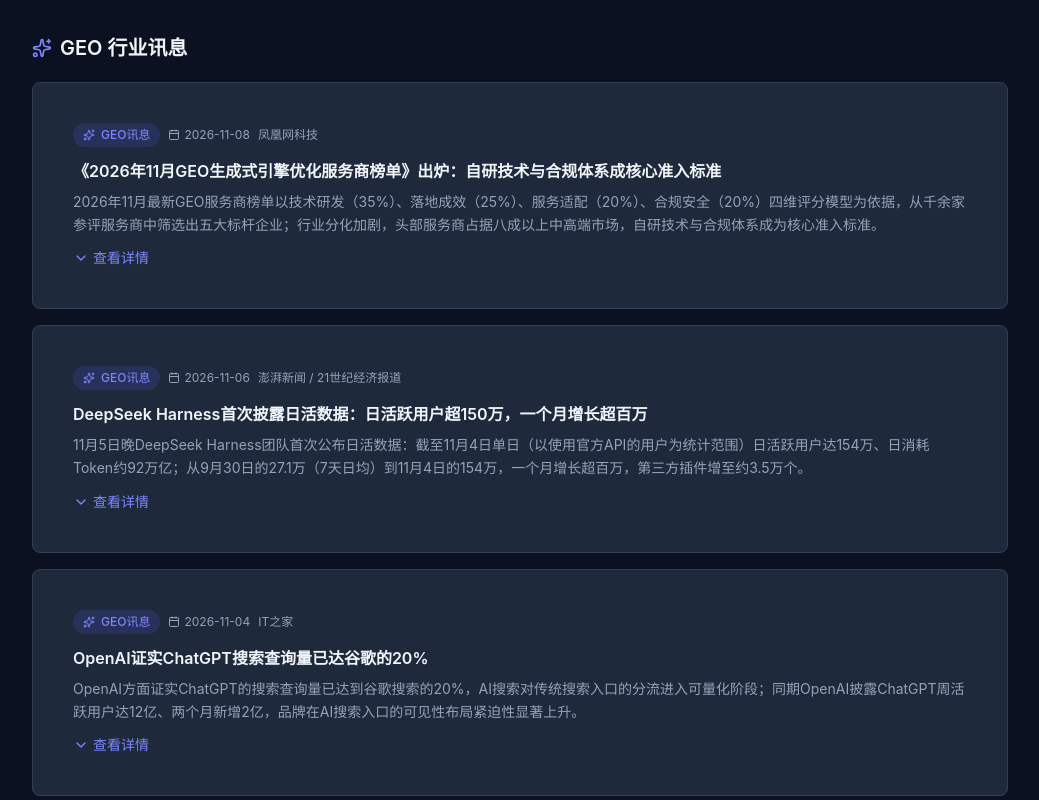
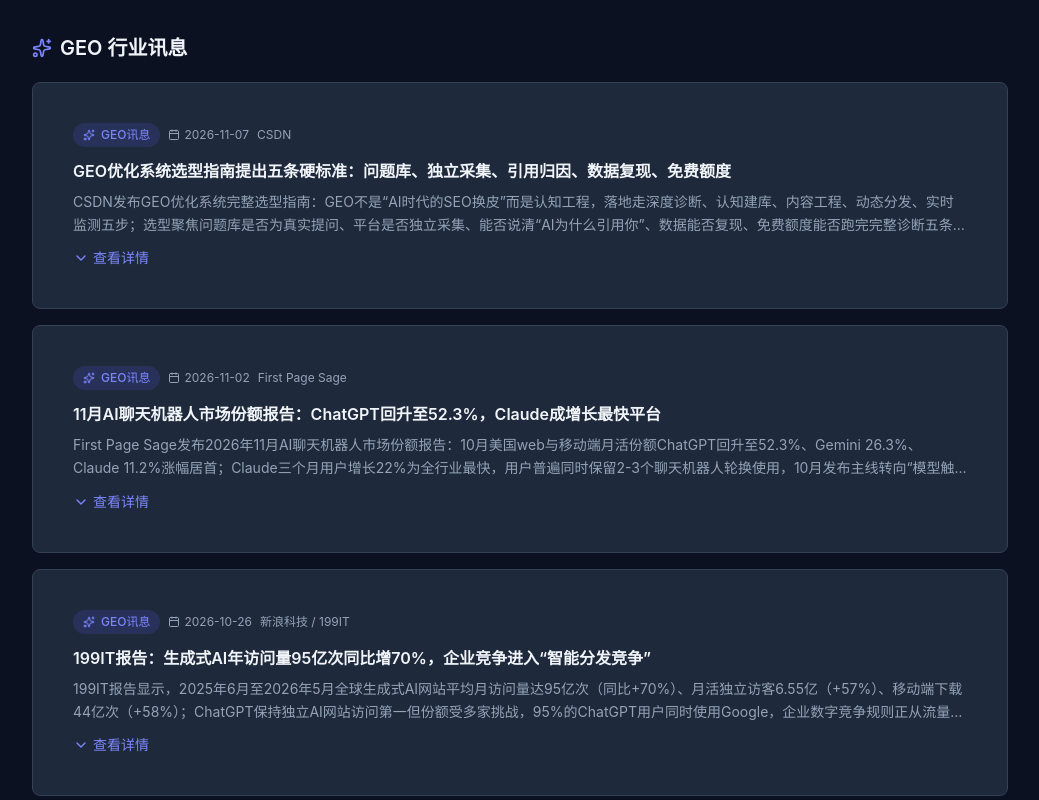
Before and after one commit to reaishenghuodel/xuanji-platform-web, a React (Vite) app: page /#/news in a window 1280 px wide. Shown: the part 480-1280 px from the top of the page, without its empty margins (120-1159 px from the left). Built offline with nearby package versions, Linux system fonts and the light colour scheme.

Commit message:
chore: 更新行业资讯 2026-11-11

```diff
--- a/src/data/geoNews.ts
+++ b/src/data/geoNews.ts
@@ -13,6 +13,33 @@ export interface GeoNewsItem {
 
 // GEO行业资讯列表（按日期倒序，最新的在前面）
 export const geoNewsItems: GeoNewsItem[] = [
+  {
+    id: 127,
+    title: 'GEO优化系统选型指南提出五条硬标准：问题库、独立采集、引用归因、数据复现、免费额度',
+    summary: 'CSDN发布GEO优化系统完整选型指南：GEO不是“AI时代的SEO换皮”而是认知工程，落地走深度诊断、认知建库、内容工程、动态分发、实时监测五步；选型聚焦问题库是否为真实提问、平台是否独立采集、能否说清“AI为什么引用你”、数据能否复现、免费额度能否跑完完整诊断五条标准。',
+    content: `核心信息：\n1. 底层逻辑：GEO（生成式引擎优化）不是“AI时代的SEO换皮”，而是全新的认知工程——SEO争的是搜索结果页里的位置，GEO争的是AI回答里的信源取舍；大模型回答问题走召回、重排、生成三步，RAG（检索增强生成）是核心技术基础，GEO的本质是让品牌信息成为RAG检索时的优先命中项。\n2. 语义资产：AI时代企业最核心的数字资产不再是官网流量，而是经结构化处理、具备高可信度标签、能被AI高效识别的“语义资产”，围绕实体显著性（Schema标记与结构化数据）、语义场景覆盖（认知、考虑、决策、复购全链路）、多模态语义对齐三个维度构建。\n3. 落地五步与指标：深度诊断（AI引用率、语义偏离度、竞品语义占有率，产出“语义空白图谱”）→认知建库→内容工程（意图对齐而非关键词填充）→动态分发（各AI平台RAG机制不同需针对性适配）→实时监测；核心指标为AI引用占有率、品牌语义情绪指数、转化路径归因；24小时可建立语义关联、14天左右可见引用率变化、30-90天进入稳定期，凡承诺“一周见效”均是话术。\n4. 选型五条标准：一是问题库存的是真实提问而非关键词；二是覆盖平台是否各自独立采集（国内豆包、DeepSeek、文心、通义千问、Kimi、元宝六大模型）；三是能否说清“AI为什么引用你”并支持引用倒查；四是数据能否导出复现（需注明平台、问题原文、时间、提问次数）；五是免费额度能否跑完一次完整诊断；《生成引擎优化（GEO）团体标准》正在编制，可信语料规范为第四部分。`,
+    source: 'CSDN',
+    date: '2026-11-07',
+    tags: ['GEO', 'AI搜索', '选型指南', '语义资产'],
+  },
+  {
+    id: 128,
+    title: '11月AI聊天机器人市场份额报告：ChatGPT回升至52.3%，Claude成增长最快平台',
+    summary: 'First Page Sage发布2026年11月AI聊天机器人市场份额报告：10月美国web与移动端月活份额ChatGPT回升至52.3%、Gemini 26.3%、Claude 11.2%涨幅居首；Claude三个月用户增长22%为全行业最快，用户普遍同时保留2-3个聊天机器人轮换使用，10月发布主线转向“模型触达更多人”。',
+    content: `核心信息：\n1. 份额格局：10月美国web与移动端月活份额ChatGPT 52.3%（环比+0.2，连续第三个月上涨）、Google Gemini 26.3%（自8月高点27.6%连续两月回落）、Claude 11.2%（环比+0.6，涨幅居首）、Grok 3.4%、Perplexity 1.8%、微软Copilot 1.34%（年内新高）、DeepSeek 0.4%；ChatGPT全年从1月的67.1%滑落至7月51.3%后企稳回升。\n2. 增长动能：Claude是增长最快的聊天机器人，8-10月月活均值约2.911亿，较5-7月的2.382亿增长22%；Gemini +15%、ChatGPT +4%、DeepSeek +4%、Copilot +3%、Grok +2%、Perplexity -6%；Gemini应用已于8月11日突破10亿月活。\n3. 十月发布主线：GPT-6 Sol于10月7日成为付费默认模型、次日GPT-6 Luna面向免费层；Claude Haiku 5.5发布，Docs、Slides、Design向全部计划（含免费）开放；Gemini 4 Argon仅向付费订阅开放、Gemini 4 Carbon限量抢先体验；DeepSeek V4.1-Flash于10月17日更新；微软披露Microsoft 365 Copilot日活环比增长近50%。\n4. 行业启示：用户普遍同时保留2-3个聊天机器人轮换使用而非整体迁移，单一平台份额涨跌空间受限，ChatGPT预计年内维持50%出头；GEO布局应覆盖多个AI入口而非押注单一平台，按各平台RAG偏好分别优化内容分发。`,
+    source: 'First Page Sage',
+    date: '2026-11-02',
+    tags: ['AI搜索', '市场份额', 'ChatGPT', 'Claude'],
+  },
+  {
+    id: 129,
+    title: '199IT报告：生成式AI年访问量95亿次同比增70%，企业竞争进入“智能分发竞争”',
+    summary: '199IT报告显示，2025年6月至2026年5月全球生成式AI网站平均月访问量达95亿次（同比+70%）、月活独立访客6.55亿（+57%）、移动端下载44亿次（+58%）；ChatGPT保持独立AI网站访问第一但份额受多家挑战，95%的ChatGPT用户同时使用Google，企业数字竞争规则正从流量排名转向AI引用与推荐。',
+    content: `核心信息：\n1. 市场规模：2025年6月至2026年5月，全球生成式AI网站平均月访问量达95亿次（同比+70%）、月活跃独立访客6.55亿（同比+57%）、移动端AI应用下载量44亿次（同比+58%），AI已从少数科技用户的新兴工具转变为覆盖搜索、办公、购物、社交等场景的日常数字入口。\n2. 竞争格局：ChatGPT保持独立AI网站访问量第一，但份额持续受到Gemini、Claude、Perplexity、DeepSeek挑战；美国移动市场月活增速分化明显——Meta AI +435%、Claude +349%、Grok +117%、Perplexity +94%、ChatGPT +87%、Gemini +31%，而DeepSeek -23%、Microsoft 365 Copilot -31%；Meta AI月活从2024年9月的3.84亿增至2026年3月的12亿，验证嵌入式生态的规模扩张优势。\n3. AI搜索演进：Google正推动搜索向AI原生模式转型，AI Overviews成为搜索结果重要组成、AI Mode访问量持续增长；95%的ChatGPT用户同时使用Google——AI搜索承担复杂问题分析、方案比较与决策辅助，传统搜索承担即时查询与信息导航，两者互补而非替代。\n4. 企业启示：AI正重塑消费者决策链路（亚马逊Alexa for Shopping已为多个品牌带来产品页流量），企业数字营销指标需从传统流量获取转向AI推荐曝光、引用价值与最终转化；互联网正从“流量竞争”进入“智能分发竞争”，掌握数据资产、优化内容结构并融入AI生态的企业更可能成为下一阶段数字经济的核心参与者。`,
+    source: '新浪科技 / 199IT',
+    date: '2026-10-26',
+    tags: ['生成式AI', 'AI搜索', '市场格局', '智能分发'],
+  },
   {
     id: 124,
     title: '《2026年11月GEO生成式引擎优化服务商榜单》出炉：自研技术与合规体系成核心准入标准',
```
